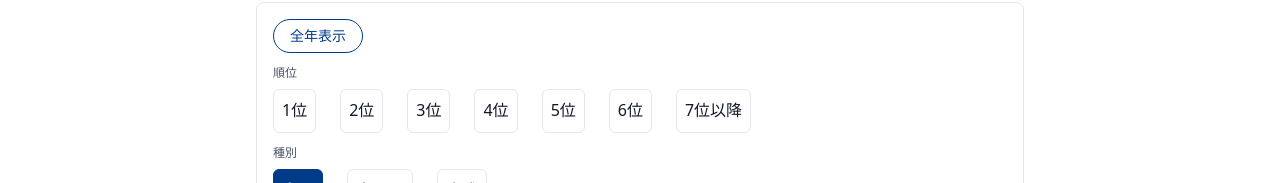
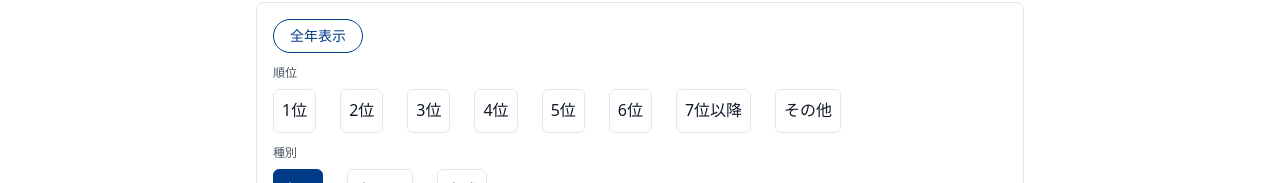
Before and after one commit to MITSUBOSHI/lions-drill, a Next.js app: page /lions-drill/draft/2001 in a window 1280 px wide. Shown: the part 232-415 px from the top of the page. Built offline with nearby package versions, Linux system fonts and the light colour scheme.

Commit message:
Add an "その他" round filter for special-slot draftees
Round-0 picks (自由獲得枠 etc.) were unreachable from the 順位 filter.
Add an "その他" option that maps round<=0 to it, shown only when such
picks exist. Verified it narrows 2001 to 自由獲得枠 細川 亨.

```diff
--- a/src/components/draft/DraftFilters.tsx
+++ b/src/components/draft/DraftFilters.tsx
@@ -13,7 +13,7 @@ type DraftFiltersProps = {
   ) => React.ReactNode;
 };
 
-const roundOptions = [
+const baseRoundOptions = [
   { value: "1", label: "1位" },
   { value: "2", label: "2位" },
   { value: "3", label: "3位" },
@@ -22,6 +22,15 @@ const roundOptions = [
   { value: "6", label: "6位" },
   { value: "7", label: "7位以降" },
 ];
+
+// round=0（自由獲得枠・希望入団枠など巡目なしの特別枠）の絞り込み値
+const OTHER_ROUND = "other";
+
+function roundToFilterValue(round: number): string {
+  if (round <= 0) return OTHER_ROUND;
+  if (round <= 6) return String(round);
+  return "7";
+}
 
 const categoryOptions = [
   { value: "all", label: "全て" },
@@ -58,12 +67,19 @@ export default function DraftFilters({
     );
   }, []);
 
+  const basePicks = showAllYears ? allPicks : singleYearPicks;
+
+  const roundOptions = useMemo(() => {
+    const hasOther = basePicks.some((p) => p.round <= 0);
+    return hasOther
+      ? [...baseRoundOptions, { value: OTHER_ROUND, label: "その他" }]
+      : baseRoundOptions;
+  }, [basePicks]);
+
   const filteredPicks = useMemo(() => {
-    const basePicks = showAllYears ? allPicks : singleYearPicks;
-
     return basePicks.filter((pick) => {
       if (selectedRounds.length > 0) {
-        const roundStr = pick.round <= 6 ? String(pick.round) : "7";
+        const roundStr = roundToFilterValue(pick.round);
         if (!selectedRounds.includes(roundStr)) return false;
       }
 
@@ -80,14 +96,7 @@ export default function DraftFilters({
 
       return true;
     });
-  }, [
-    showAllYears,
-    allPicks,
-    singleYearPicks,
-    selectedRounds,
-    selectedCategory,
-    selectedPositions,
-  ]);
+  }, [basePicks, selectedRounds, selectedCategory, selectedPositions]);
 
   return (
     <div className="flex flex-col gap-4">
```
